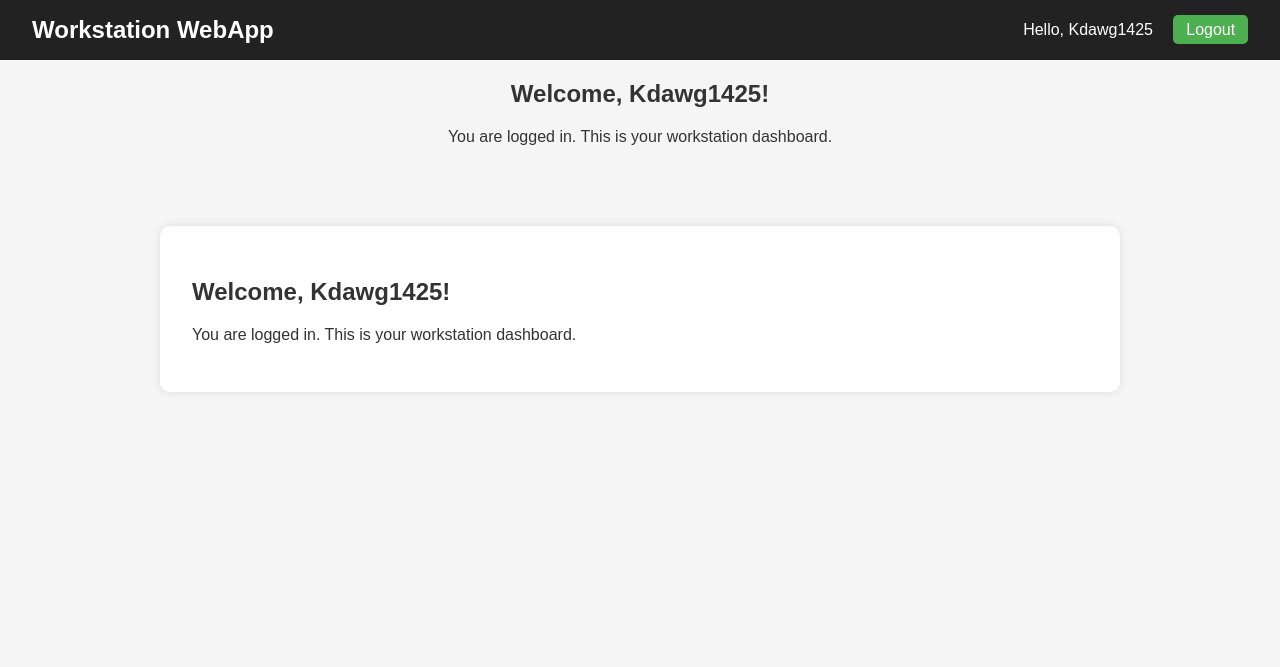
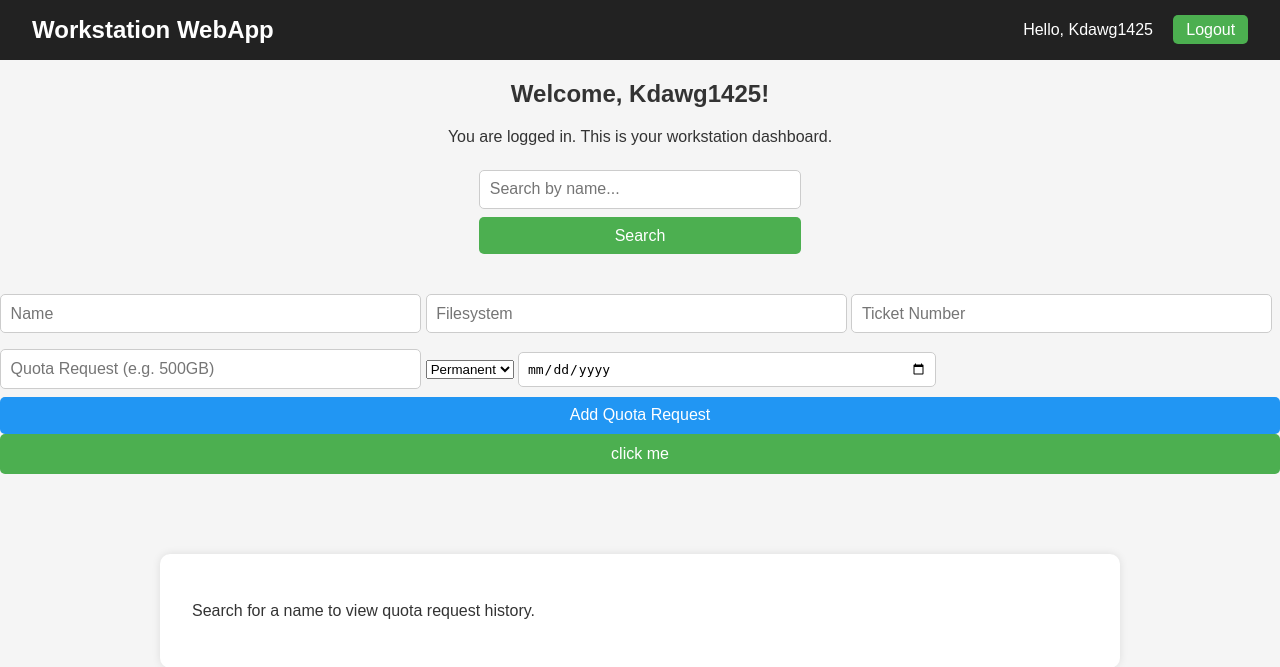
Before and after one commit to Kdawg1425/Nasa-Webapp, a Flask app: page /home in a window 1280 px wide. Shown: the top 667 px of the page. Run offline with Flask 3, Linux system fonts and the light colour scheme; a user stored in the database is signed in.

Commit message:
Update dashboard.html

```diff
--- a/templates/dashboard.html
+++ b/templates/dashboard.html
@@ -1,11 +1,66 @@
 {% extends "base.html" %}
 {% block content %}
+
+<!-- Top Banner -->
 <div class="topcenter-container">
     <h2>Welcome, {{ username }}!</h2>
     <p>You are logged in. This is your workstation dashboard.</p>
 </div>
-<div class="dashboard-container">
-    <h2>Welcome, {{ username }}!</h2>
-    <p>You are logged in. This is your workstation dashboard.</p>
+
+<!-- Search bar -->
+<div class="search-container">
+    <form method="POST" action="{{ url_for('search') }}">
+        <input type="text" name="search_name" placeholder="Search by name..." required>
+        <button type="submit">Search</button>
+    </form>
+</div>
+
+<!-- Add Quota Request Form -->
+<div class="add-form">
+    <form method="POST" action="{{ url_for('add_quota') }}">
+        <input type="text" name="name" placeholder="Name" required>
+        <input type="text" name="filesystem" placeholder="Filesystem" required>
+        <input type="text" name="ticket_number" placeholder="Ticket Number" required>
+        <input type="text" name="quota_request" placeholder="Quota Request (e.g. 500GB)" required>
+        <select name="status" required>
+        <option value="permanent">Permanent</option>
+        <option value="temporary">Temporary</option>
+        </select>
+        <input type="date" name="expiration_date" placeholder="Expiration Date (optional)">
+        <button type="submit">Add Quota Request</button>
+    </form>
+</div>
+
+<!-- Dashboard -->
+<div>
+
+    <button>click me </button>
+    <div class="dashboard-container">
+        {% if results %}
+            <h3>Quota Requests for "{{ searched_name }}"</h3>
+            <table>
+                <tr>
+                    <th>Name</th>
+                    <th>Filesystem</th>
+                    <th>Ticket #</th>
+                    <th>Quota Request</th>
+                    <th>Date</th>
+                </tr>
+                {% for r in results %}
+                <tr>
+                    <td>{{ r[0] }}</td>
+                    <td>{{ r[1] }}</td>
+                    <td>{{ r[2] }}</td>
+                    <td>{{ r[3] }}</td>
+                    <td>{{ r[4] }}</td>
+                </tr>
+                {% endfor %}
+            </table>
+        {% elif searched_name %}
+            <p>No results found for "{{ searched_name }}".</p>
+        {% else %}
+            <p>Search for a name to view quota request history.</p>
+        {% endif %}
+    </div>
 </div>
 {% endblock %}
```
